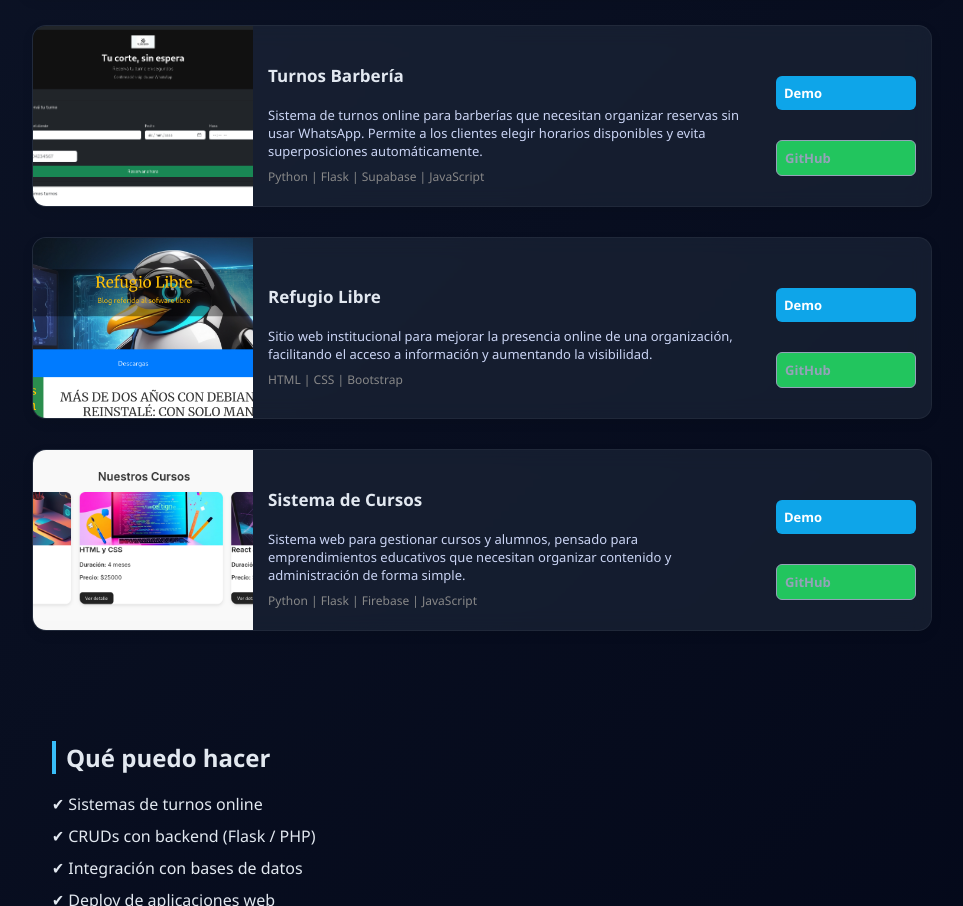
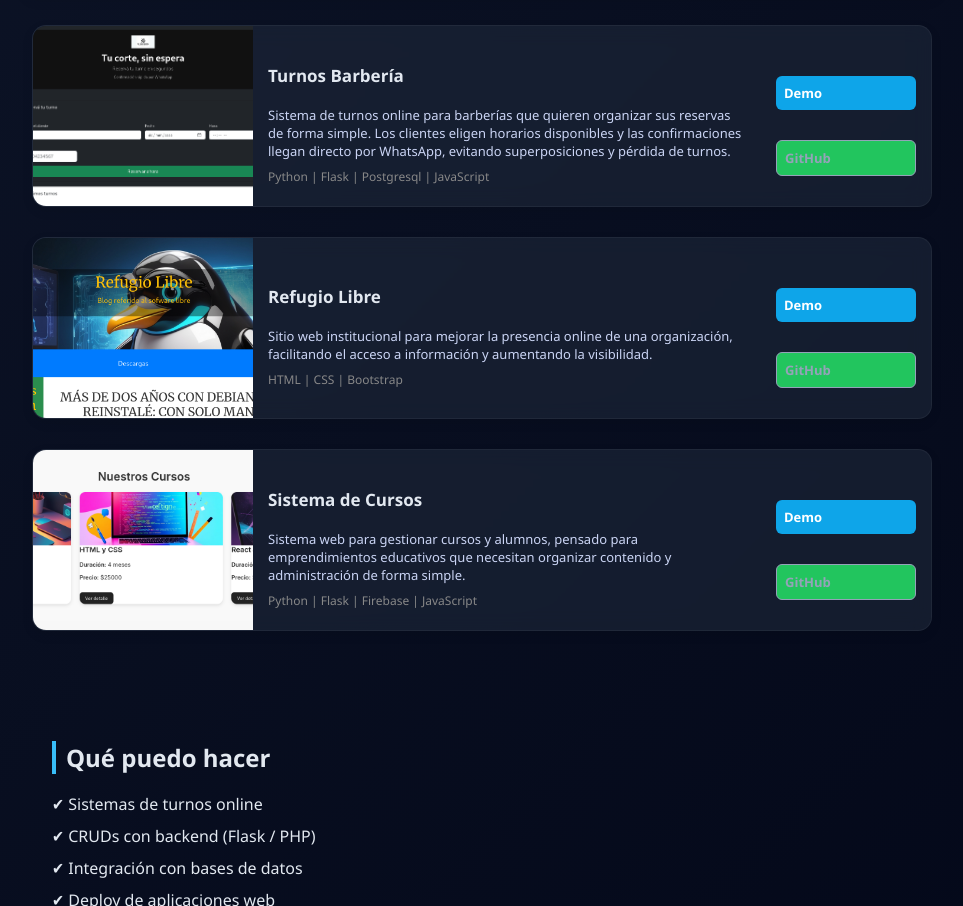
Before and after one commit to NinoMg/portfolio-v2, a plain HTML site: page index.html in a window 1280 px wide. Shown: the part 941-1847 px from the top of the page, without its empty margins (158-1121 px from the left). Drawn offline with Linux system fonts and the light colour scheme.

Commit message:
cambio de proyecto barber nuevo

```diff
--- a/index.html
+++ b/index.html
@@ -83,11 +83,11 @@
 <div class="project-content">
 <h3>Turnos Barbería</h3>
 <p>
-  Sistema de turnos online para barberías que necesitan organizar reservas sin usar WhatsApp.
-  Permite a los clientes elegir horarios disponibles y evita superposiciones automáticamente.
+  Sistema de turnos online para barberías que quieren organizar sus reservas de forma simple.
+Los clientes eligen horarios disponibles y las confirmaciones llegan directo por WhatsApp, evitando superposiciones y pérdida de turnos.
 </p>
 
-<span class="tech"> Python | Flask | Supabase | JavaScript</span>
+<span class="tech"> Python | Flask | Postgresql | JavaScript</span>
 </div>
 
 <div class="project-actions">
```
